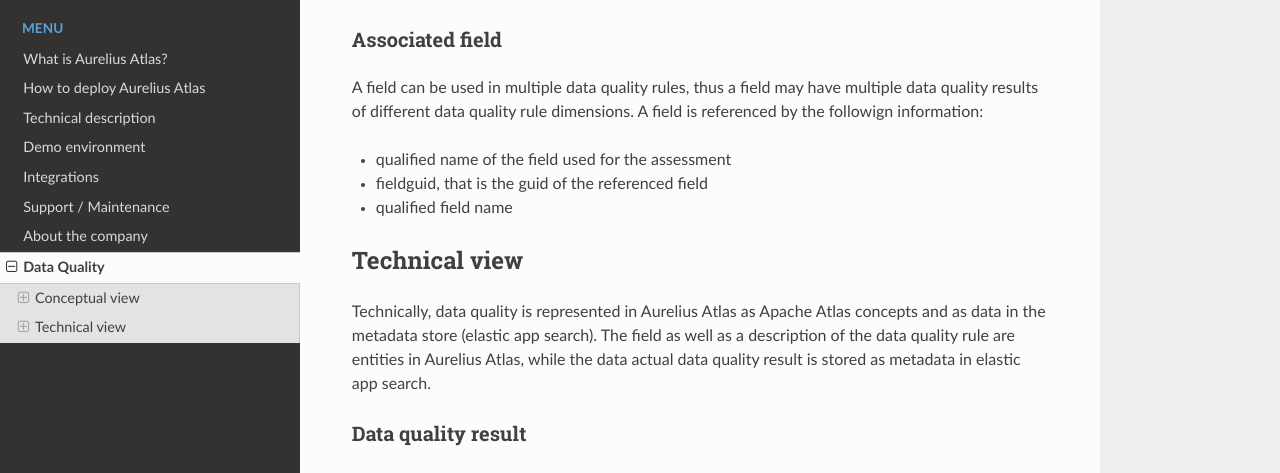
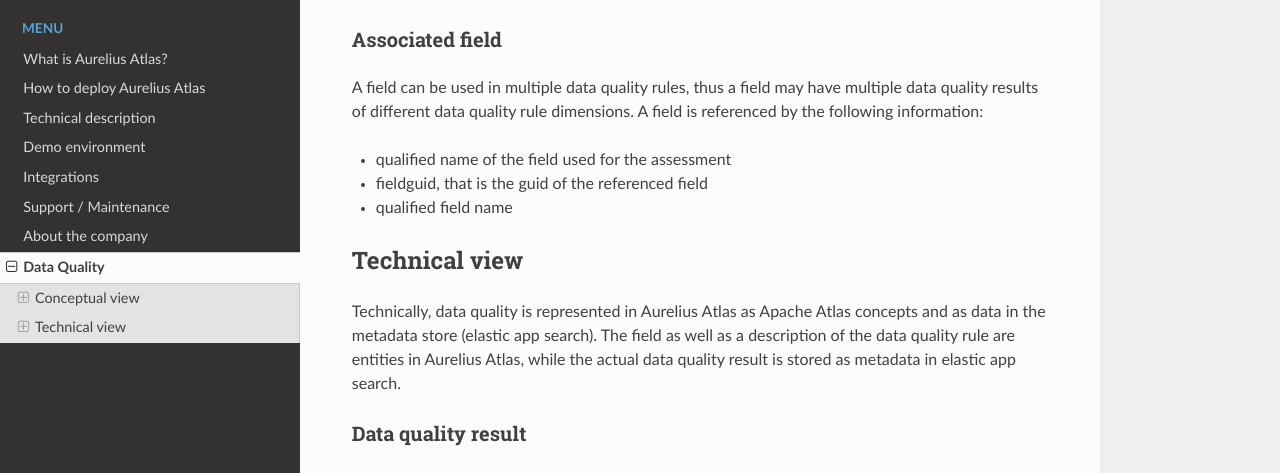
Before and after one commit to aureliusenterprise/doc_technical_manual, a Sphinx documentation site: the page built from DOc/docs/source/Options/data_quality.rst, in a window 1280 px wide and 900 px high, scrolled down 950 px. Shown: the part 180-653 px from the top of the window. Built offline with Sphinx 7.4.7 and the Read the Docs theme 2.0.0, drawn with Linux system fonts in a browser that asks for light colours; pages that are not in the unit, such as notebooks, are missing from menus.

Commit message:
Update data_quality.rst

```diff
--- a/DOc/docs/source/Options/data_quality.rst
+++ b/DOc/docs/source/Options/data_quality.rst
@@ -56,7 +56,7 @@
 Associated field
 ~~~~~~~~~~~~~~~~~
 
-A field can be used in multiple data quality rules, thus a field may have multiple data quality results of different data quality rule dimensions. A field is referenced by the followign information:
+A field can be used in multiple data quality rules, thus a field may have multiple data quality results of different data quality rule dimensions. A field is referenced by the following information:
 
 * qualified name of the field used for the assessment
 * fieldguid, that is the guid of the referenced field
@@ -67,7 +67,7 @@
 --------------
 
 Technically, data quality is represented in Aurelius Atlas as Apache Atlas concepts and as data in the metadata store (elastic app search).
-The field as well as a description of the data quality rule are entities in Aurelius Atlas, while the data actual data quality result is stored as metadata in elastic app search.
+The field as well as a description of the data quality rule are entities in Aurelius Atlas, while the actual data quality result is stored as metadata in elastic app search.
 
 Data quality result
 ~~~~~~~~~~~~~~~~~~~
```
